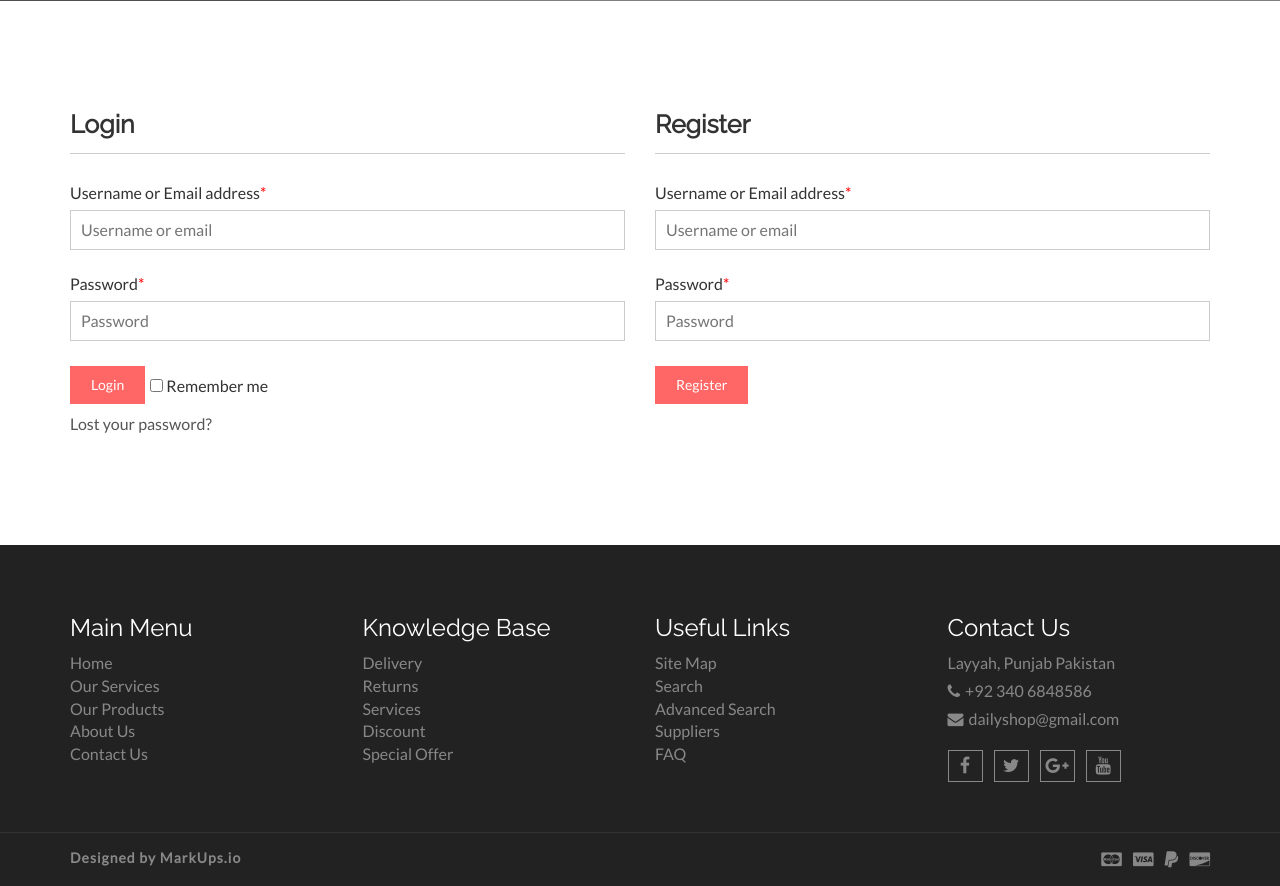
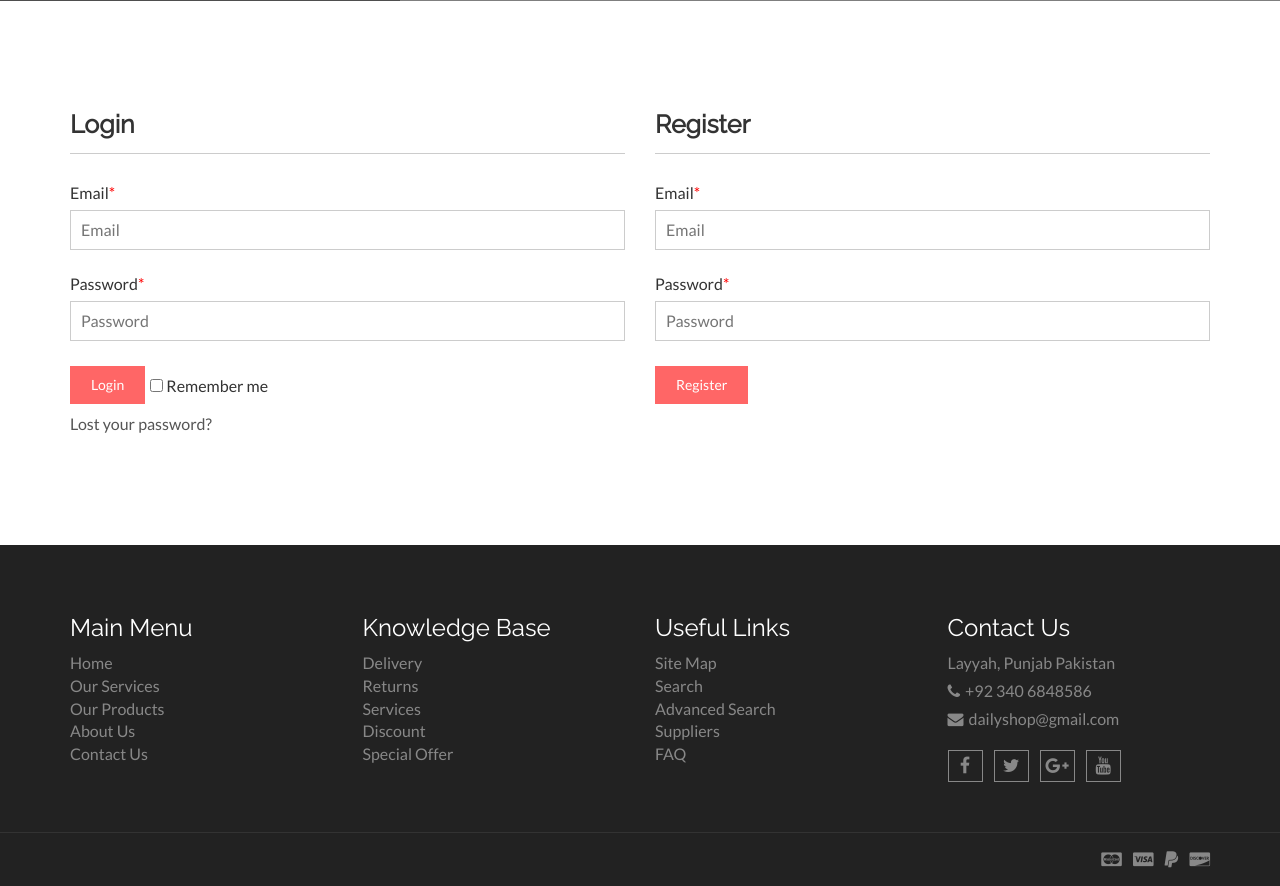
Before and after one commit to Muhammad-waqas1/DailyShop-clothing-store, a Django app: page /account in a window 1280 px wide. Shown: the part 503-1389 px from the top of the page. Run offline with Django 5.2, Linux system fonts and the light colour scheme; some libraries are stand-ins or nearby versions; grey boxes are pictures that could not be loaded.

Commit message:
minor account email and Daily SHop logo click redirection to index using url

```diff
--- a/mysite/myapp/templates/404.html
+++ b/mysite/myapp/templates/404.html
@@ -172,7 +172,7 @@
               <!-- logo  -->
               <div class="aa-logo">
                 <!-- Text based logo -->
-                <a href="index.html">
+                <a href="{% url 'index' %}">
                   <span class="fa fa-shopping-cart"></span>
                   <p>daily<strong>Shop</strong> <span>Your Shopping Partner</span></p>
                 </a>
@@ -391,7 +391,6 @@
         <div class="row">
           <div class="col-md-12">
             <div class="aa-footer-bottom-area">
-              <p>Designed by <a href="http://www.markups.io/">MarkUps.io</a></p>
               <div class="aa-footer-payment">
                 <span class="fa fa-cc-mastercard"></span>
                 <span class="fa fa-cc-visa"></span>
--- a/mysite/myapp/templates/account.html
+++ b/mysite/myapp/templates/account.html
@@ -172,7 +172,7 @@
               <!-- logo  -->
               <div class="aa-logo">
                 <!-- Text based logo -->
-                <a href="index.html">
+                <a href="{% url 'index' %}">
                   <span class="fa fa-shopping-cart"></span>
                   <p>daily<strong>Shop</strong> <span>Your Shopping Partner</span></p>
                 </a>
@@ -297,8 +297,8 @@
                   <form action="{% url 'login/' %}" class="aa-login-form" method="post">
                     {% csrf_token %}
                     {{ form.as_p }}
-                    <label for="">Username or Email address<span>*</span></label>
-                        <input type="text" placeholder="Username or email">
+                    <label for="">Email<span>*</span></label>
+                        <input type="text" placeholder="Email">
                     <label for="">Password<span>*</span></label>
                         <input type="password" placeholder="Password">
                         <button type="submit" class="aa-browse-btn">Login</button>
@@ -314,8 +314,8 @@
                   <form action="{% url 'Sign_in_FormSubmit' %}" class="aa-login-form" method="post">
                     {% csrf_token %}
                     {{ form.as_p }}
-                    <label for="">Username or Email address<span>*</span></label>
-                        <input type="text" placeholder="Username or email" name="email" required>
+                    <label for="">Email<span>*</span></label>
+                        <input type="text" placeholder="Email" name="email" required>
                     <label for="">Password<span>*</span></label>
                         <input type="password" placeholder="Password" name="password" required>
                     <button type="submit" class="aa-browse-btn" name"register">Register</button>
@@ -409,7 +409,6 @@
         <div class="row">
           <div class="col-md-12">
             <div class="aa-footer-bottom-area">
-              <p>Designed by <a href="http://www.markups.io/">MarkUps.io</a></p>
               <div class="aa-footer-payment">
                 <span class="fa fa-cc-mastercard"></span>
                 <span class="fa fa-cc-visa"></span>
--- a/mysite/myapp/templates/cart.html
+++ b/mysite/myapp/templates/cart.html
@@ -172,7 +172,7 @@
               <!-- logo  -->
               <div class="aa-logo">
                 <!-- Text based logo -->
-                <a href="index.html">
+                <a href="{% url 'index' %}">
                   <span class="fa fa-shopping-cart"></span>
                   <p>daily<strong>Shop</strong> <span>Your Shopping Partner</span></p>
                 </a>
@@ -480,7 +480,6 @@
         <div class="row">
           <div class="col-md-12">
             <div class="aa-footer-bottom-area">
-              <p>Designed by <a href="http://www.markups.io/">MarkUps.io</a></p>
               <div class="aa-footer-payment">
                 <span class="fa fa-cc-mastercard"></span>
                 <span class="fa fa-cc-visa"></span>
--- a/mysite/myapp/templates/checkout.html
+++ b/mysite/myapp/templates/checkout.html
@@ -172,7 +172,7 @@
               <!-- logo  -->
               <div class="aa-logo">
                 <!-- Text based logo -->
-                <a href="index.html">
+                <a href="{% url 'index' %}">
                   <span class="fa fa-shopping-cart"></span>
                   <p>daily<strong>Shop</strong> <span>Your Shopping Partner</span></p>
                 </a>
@@ -685,7 +685,6 @@
         <div class="row">
           <div class="col-md-12">
             <div class="aa-footer-bottom-area">
-              <p>Designed by <a href="http://www.markups.io/">MarkUps.io</a></p>
               <div class="aa-footer-payment">
                 <span class="fa fa-cc-mastercard"></span>
                 <span class="fa fa-cc-visa"></span>
--- a/mysite/myapp/templates/contact.html
+++ b/mysite/myapp/templates/contact.html
@@ -171,7 +171,7 @@
               <!-- logo  -->
               <div class="aa-logo">
                 <!-- Text based logo -->
-                <a href="index.html">
+                <a href="{% url 'index' %}">
                   <span class="fa fa-shopping-cart"></span>
                   <p>daily<strong>Shop</strong> <span>Your Shopping Partner</span></p>
                 </a>
@@ -451,7 +451,6 @@
         <div class="row">
           <div class="col-md-12">
             <div class="aa-footer-bottom-area">
-              <p>Designed by <a href="http://www.markups.io/">MarkUps.io</a></p>
               <div class="aa-footer-payment">
                 <span class="fa fa-cc-mastercard"></span>
                 <span class="fa fa-cc-visa"></span>
--- a/mysite/myapp/templates/wishlist.html
+++ b/mysite/myapp/templates/wishlist.html
@@ -171,7 +171,7 @@
               <!-- logo  -->
               <div class="aa-logo">
                 <!-- Text based logo -->
-                <a href="index.html">
+                <a href="{% url 'index' %}">
                   <span class="fa fa-shopping-cart"></span>
                   <p>daily<strong>Shop</strong> <span>Your Shopping Partner</span></p>
                 </a>
@@ -450,7 +450,6 @@
         <div class="row">
           <div class="col-md-12">
             <div class="aa-footer-bottom-area">
-              <p>Designed by <a href="http://www.markups.io/">MarkUps.io</a></p>
               <div class="aa-footer-payment">
                 <span class="fa fa-cc-mastercard"></span>
                 <span class="fa fa-cc-visa"></span>
```
Also changed, not shown: mysite/myapp/templates/index.html (+4 -4 lines).
